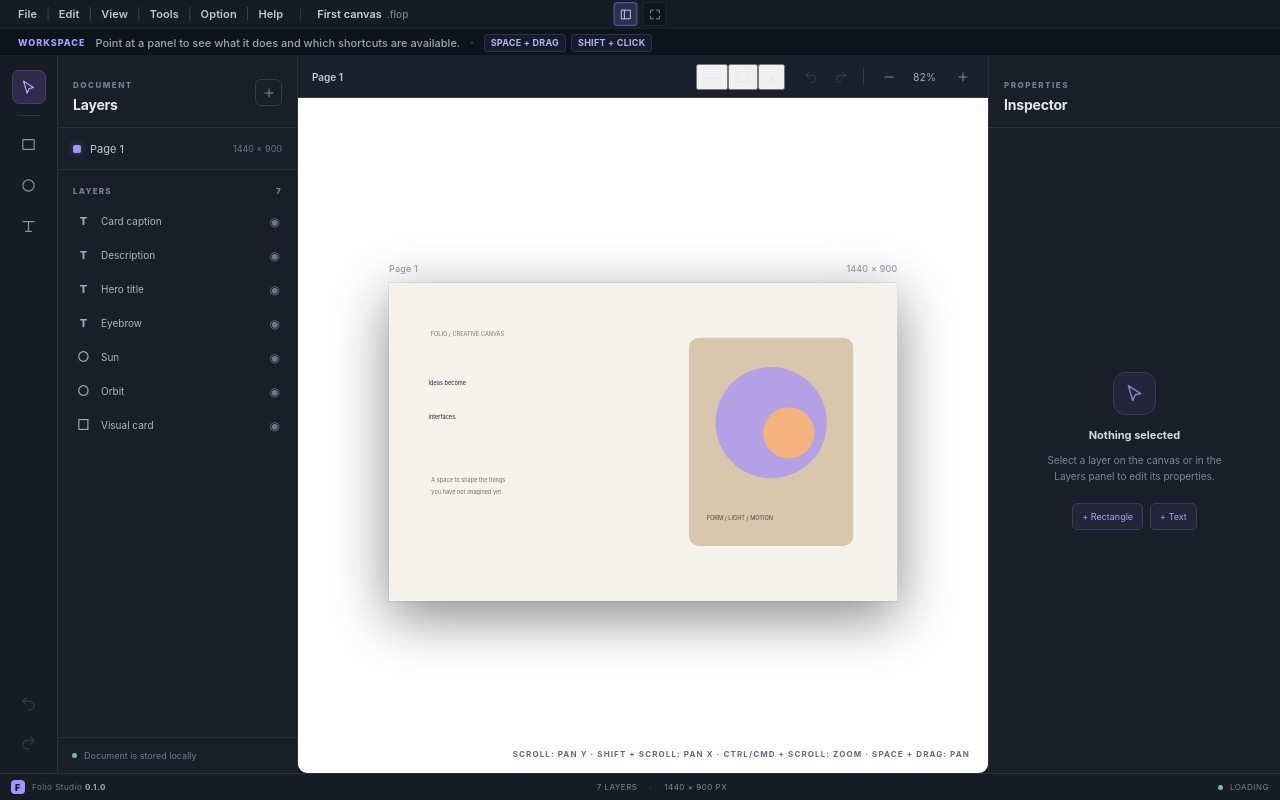
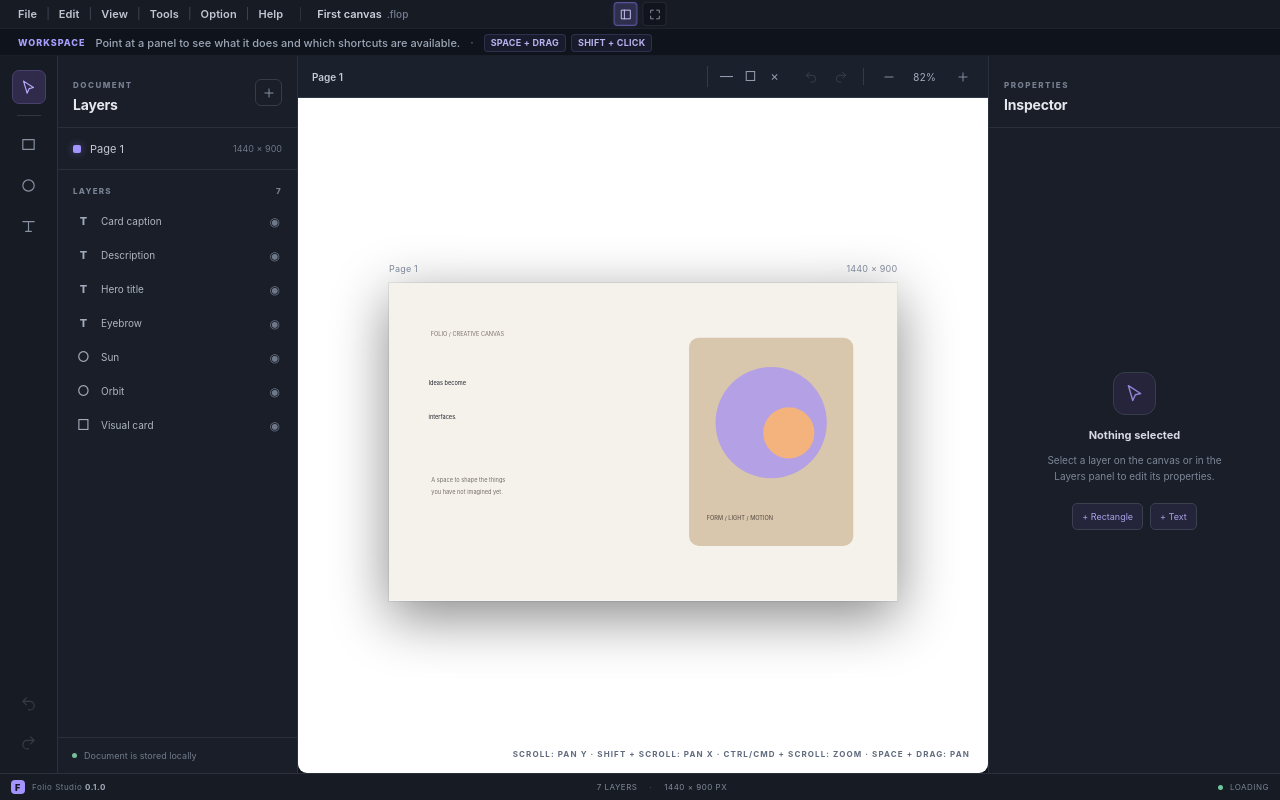
Before and after one commit to budapesservices-dotcom/folio-studio, a Preact app: page / in a window 1280 px wide. Built offline with nearby package versions, Linux system fonts and the light colour scheme.

Commit message:
Style canvas window controls and maximize state

```diff
--- a/src/styles/global.css
+++ b/src/styles/global.css
@@ -290,12 +290,21 @@ button:focus-visible, input:focus-visible, textarea:focus-visible { outline: 2px
 .breadcrumb .icon-svg { width: 11px; height: 11px; }
 .breadcrumb strong { color: #c5cad4; font-weight: 600; }
 .canvas-window-tools { display: flex; align-items: center; justify-content: flex-end; gap: 12px; min-width: 0; }
+.workspace-window-controls { display: flex; align-items: center; gap: 3px; padding-left: 8px; border-left: 1px solid #343b48; }
+.window-control { display: grid; place-items: center; width: 21px; height: 21px; padding: 0; border: 1px solid transparent; border-radius: 4px; color: #929bad; background: transparent; font-size: 13px; line-height: 1; cursor: pointer; }
+.window-control:hover { color: #f0edff; border-color: #514976; background: #302b4b; }
+.window-control-close:hover { color: #fff; border-color: #8f414b; background: #71313b; }
+.window-control-restore { color: #b8adff; }
 .workspace-tools { display: flex; align-items: center; gap: 5px; }
 .history-button, .zoom-button { width: 25px; height: 25px; }
 .history-button .icon-svg, .zoom-button .icon-svg { width: 14px; height: 14px; }
 .workspace-divider { width: 1px; height: 17px; margin: 0 6px; background: #343b48; }
 .zoom-value { min-width: 39px; color: #a6aebd; text-align: center; font-size: 10px; font-variant-numeric: tabular-nums; }
 .canvas-workspace { position: relative; display: flex; flex: 1; min-height: 0; align-items: center; justify-content: center; overflow: hidden; border-radius: 0 0 9px 9px; background: #fff; }
+.workspace.canvas-maximized { position: absolute; z-index: 90; inset: 56px 0 27px; }
+.canvas-window-placeholder { display: flex; flex: 1; min-height: 0; align-items: center; justify-content: center; gap: 12px; color: #818a9a; background: #11151d; font-size: 9px; font-weight: 700; letter-spacing: 1px; }
+.canvas-window-placeholder button { padding: 7px 11px; border: 1px solid #48406d; border-radius: 5px; color: #c9c1ff; background: #302b4b; font-size: 10px; cursor: pointer; }
+.canvas-window-placeholder button:hover { background: #3a345c; }
 
 .canvas-scroll-area { display: flex; align-items: center; justify-content: center; width: 100%; height: 100%; overflow: hidden; padding: 45px 35px 52px; touch-action: none; }
 .canvas-stage { flex: 0 0 auto; max-width: none; filter: drop-shadow(0 16px 28px #0007); }
```
